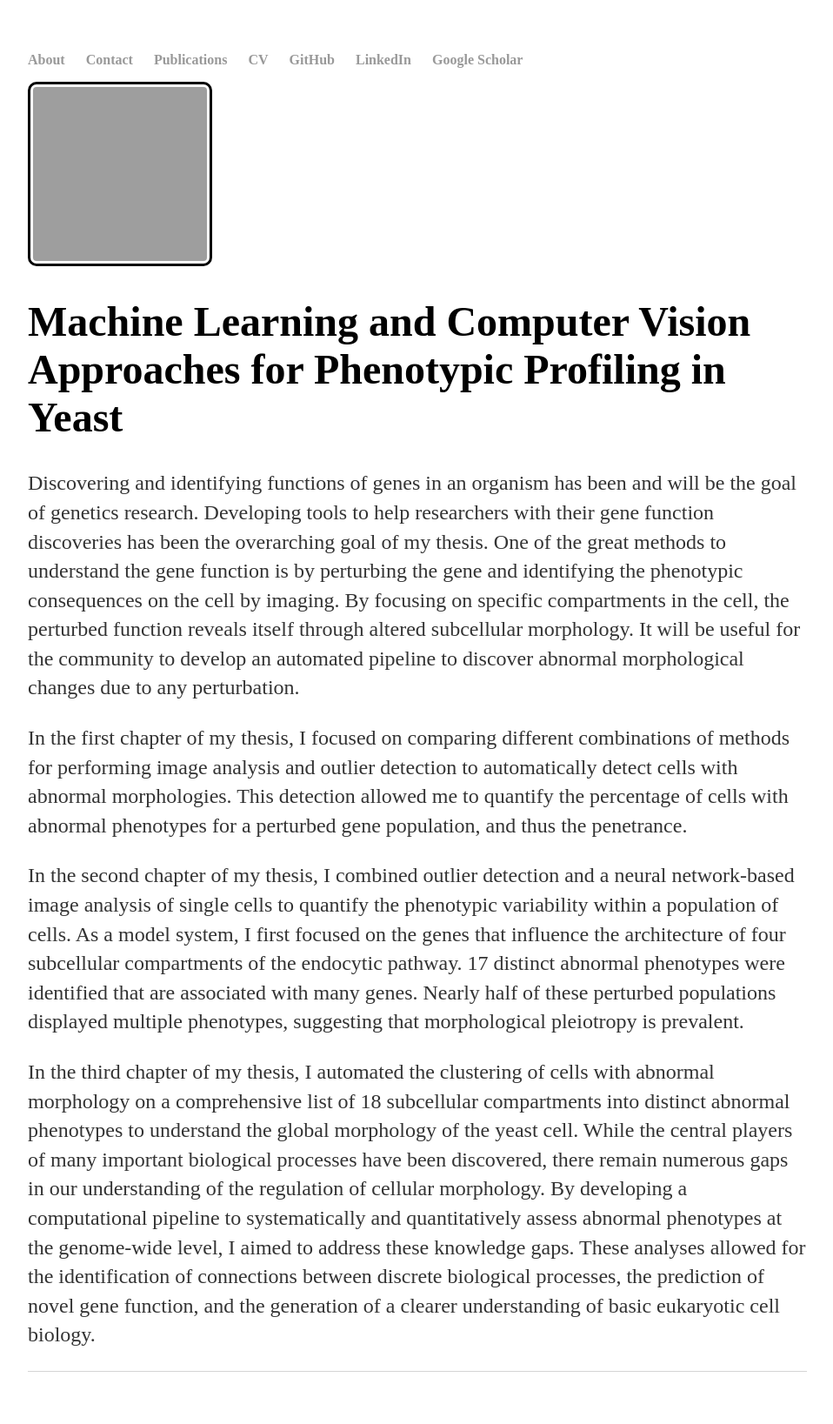
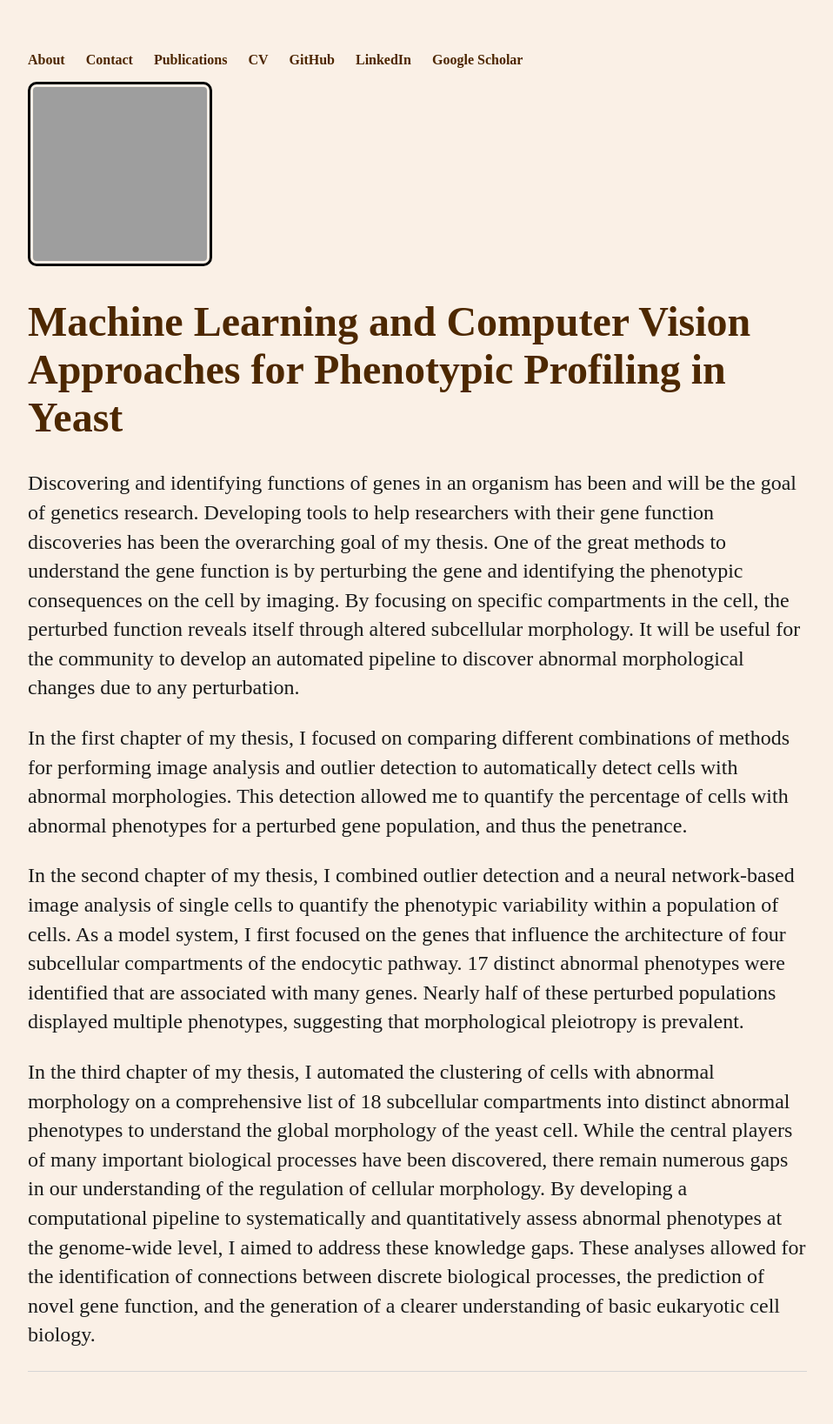
Before and after one commit to nsahin/nsahin.github.io, a Jekyll site: the page built from abstract/index.html, in a window 1280 px wide. Shown: the whole page at 87% size, without its empty margins (160-1118 px from the left). Built offline with Jekyll 4.4.1, drawn with Linux system fonts in a browser that asks for light colours; grey boxes are pictures that could not be loaded.

Commit message:
Update main.css

```diff
--- a/css/main.css
+++ b/css/main.css
@@ -1,6 +1,7 @@
 body {
     margin: 60px auto;
     width: 70%;
+    background-color: #faf0e6;
 }
 nav ul, footer ul {
     font-family:'Century Gothic', 'Avenir';
@@ -14,7 +15,7 @@ nav ul li, footer ul li {
 }
 a {
     text-decoration: none;
-    color: #999;
+    color: #4d2600;
 }
 a:hover {
     text-decoration: underline;
@@ -23,16 +24,18 @@ h1 {
     font-size: 3em;
     font-family:'Century Gothic', 'Avenir';
     font-weight: bold;
+    color: #4d2800;
 }
 h2 {
     font-size: 2em;
     font-family:'Century Gothic', 'Avenir';
     font-weight: bold;
+    color: #331a00;
 }
 p {
     font-size: 1.5em;
     line-height: 1.4em;
-    color: #333;
+    color: #1a1a1a;
     font-family:'Century Gothic', 'Avenir';
 }
 footer {
```
